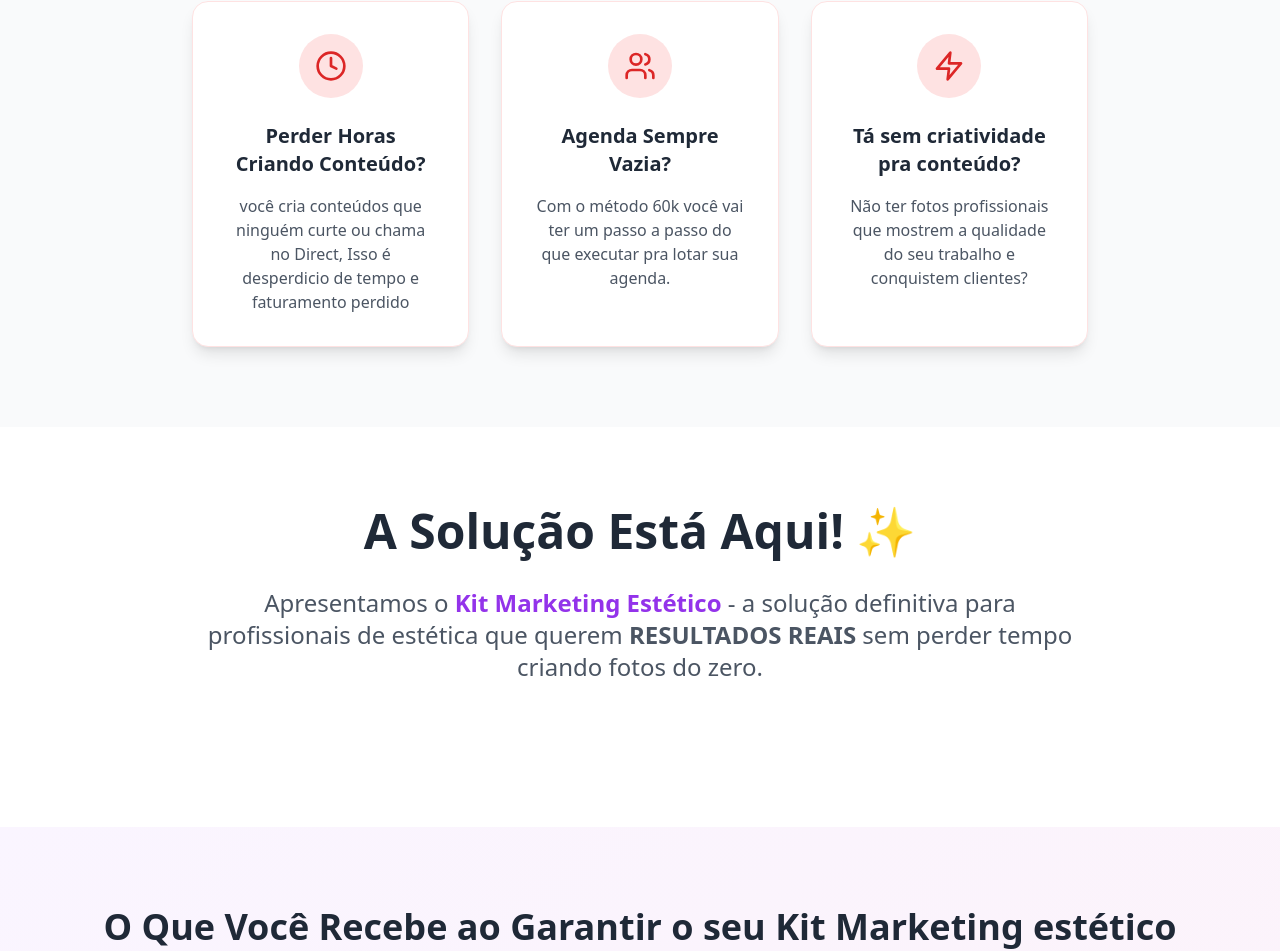
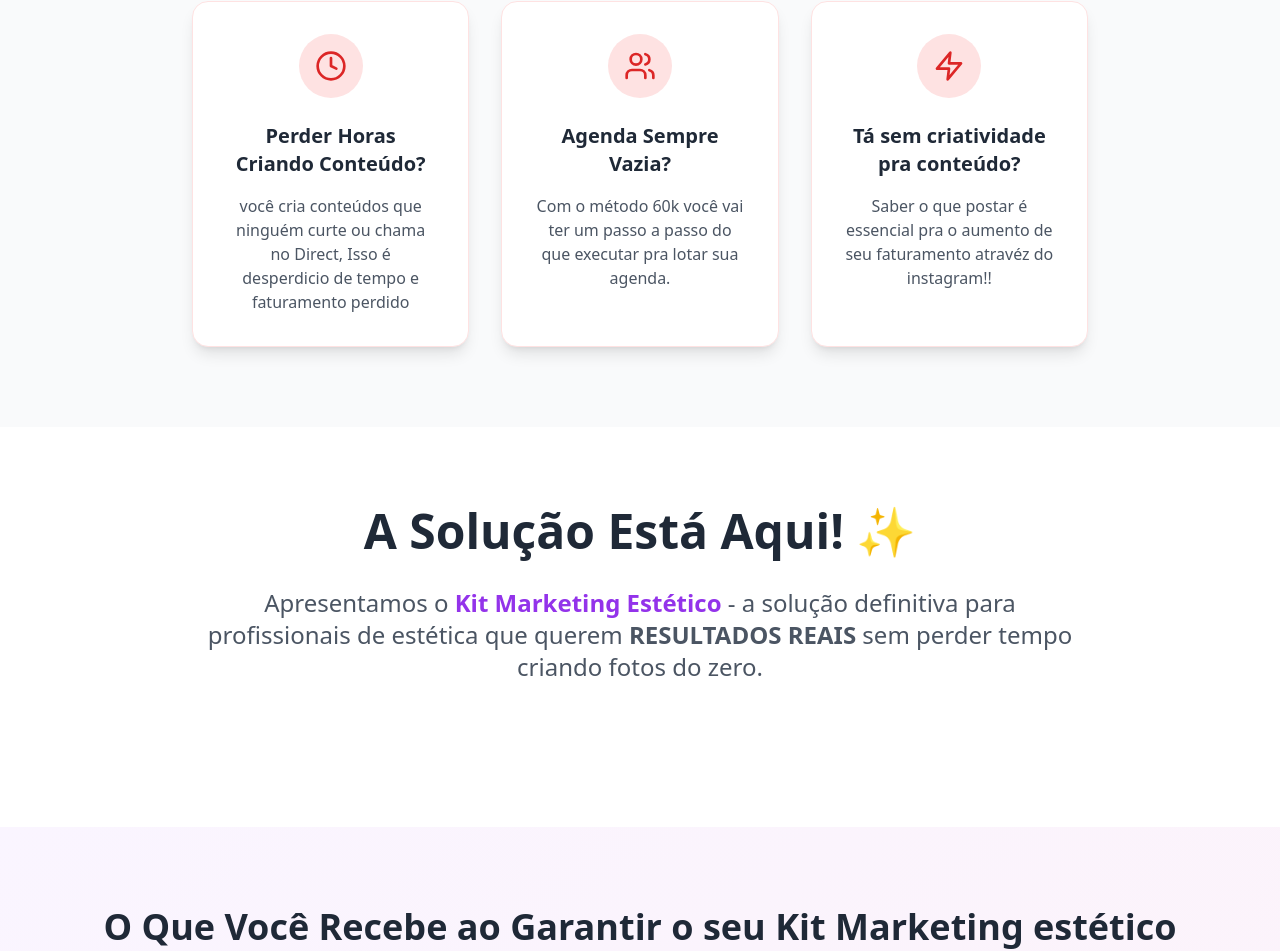
Before and after one commit to Magnus1385/KIT, a React (Vite) app: page / in a window 1280 px wide. Shown: the part 831-1782 px from the top of the page. Built offline with nearby package versions, Linux system fonts and the light colour scheme.

Commit message:
Updated App.tsx

```diff
--- a/src/App.tsx
+++ b/src/App.tsx
@@ -213,7 +213,7 @@ function App() {
                 <Zap className="w-8 h-8 text-red-600" />
               </div>
               <h3 className="text-xl font-bold mb-4 text-center text-gray-800">Tá sem criatividade pra conteúdo?</h3>
-              <p className="text-gray-600 text-center">Não ter fotos profissionais que mostrem a qualidade do seu trabalho e conquistem clientes?</p>
+              <p className="text-gray-600 text-center">Saber o que postar é essencial pra o aumento de seu faturamento atravéz do instagram!!</p>
             </div>
           </div>
         </div>
```
